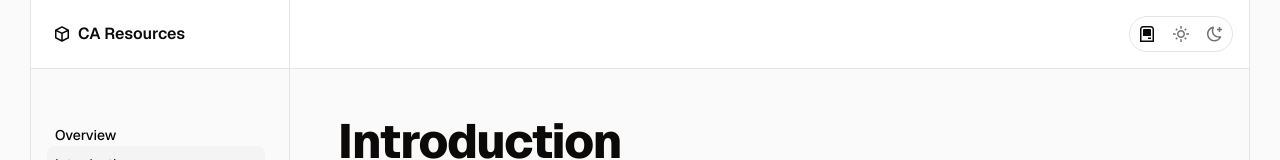
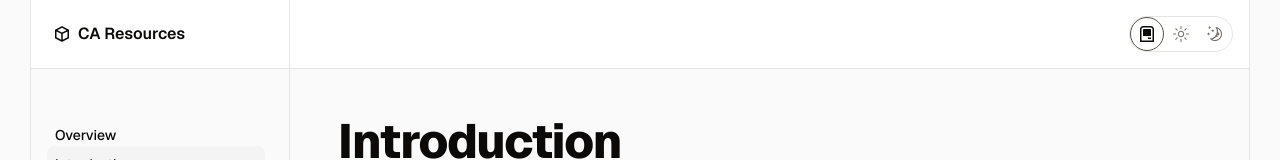
Before and after one commit to bryan308/ca-resources, a Next.js app: page / in a window 1280 px wide. Shown: the top 160 px of the page. Built offline with nearby package versions, Linux system fonts and the light colour scheme.

Commit message:
minor changes in mode toggle component

```diff
--- /dev/null
+++ b/src/components/shared/mode-toggle.tsx
@@ -0,0 +1,65 @@
+"use client"
+
+import * as React from "react"
+import { useTheme } from "next-themes"
+
+import { MoonIcon, SunIcon } from "@radix-ui/react-icons"
+
+export default function ModeToggle() {
+	const { setTheme, theme } = useTheme()
+
+	return (
+		<>
+			<div className="flex rounded-full border border-border w-fit">
+				{/* System */}
+				<div
+					onClick={() => setTheme("system")}
+					className={`border flex items-center justify-center p-2 rounded-full cursor-pointer hover:text-neutral-700 dark:hover:text-neutral-300 ${
+						theme === "system"
+							? "text-foreground border-stone-600"
+							: "text-muted-foreground border-transparent"
+					}`}
+				>
+					<svg
+						className="size-4"
+						height="16"
+						width="16"
+						strokeLinejoin="round"
+						viewBox="0 0 16 16"
+					>
+						<path
+							fillRule="evenodd"
+							clipRule="evenodd"
+							d="M1 3.25C1 1.45507 2.45507 0 4.25 0H11.75C13.5449 0 15 1.45507 15 3.25V15.25V16H14.25H1.75H1V15.25V3.25ZM4.25 1.5C3.2835 1.5 2.5 2.2835 2.5 3.25V14.5H13.5V3.25C13.5 2.2835 12.7165 1.5 11.75 1.5H4.25ZM4 4C4 3.44772 4.44772 3 5 3H11C11.5523 3 12 3.44772 12 4V10H4V4ZM9 13H12V11.5H9V13Z"
+							fill="currentColor"
+						></path>
+					</svg>
+				</div>
+				{/* Light */}
+				<div
+					className={`border flex items-center justify-center p-2 rounded-full cursor-pointer hover:text-neutral-700 dark:hover:text-neutral-300 ${
+						theme === "light"
+							? "text-foreground border-stone-600"
+							: "text-muted-foreground border-transparent"
+					}`}
+					onClick={() => setTheme("light")}
+				>
+					<span className="sr-only">light</span>
+					<SunIcon className="size-4" />
+				</div>
+				{/* Dark */}
+				<div
+					onClick={() => setTheme("dark")}
+					className={`border flex items-center justify-center p-2 rounded-full cursor-pointer hover:text-neutral-700 dark:hover:text-neutral-300 ${
+						theme === "dark"
+							? "text-foreground border-stone-600"
+							: "text-muted-foreground border-transparent"
+					}`}
+				>
+					<span className="sr-only">dark</span>
+					<MoonIcon className="size-4" />
+				</div>
+			</div>
+		</>
+	)
+}
--- a/src/components/shared/theme-switcher.tsx
+++ /dev/null
@@ -1,85 +0,0 @@
-'use client';
-
-import * as React from 'react';
-import { useTheme } from 'next-themes';
-
-export function ModeToggle() {
-	const { setTheme, theme } = useTheme();
-
-	return (
-		<>
-			<div className='flex rounded-full border border-border w-fit'>
-				{/* System */}
-				<div
-					onClick={() => setTheme('system')}
-					className={`border border-transparent flex items-center justify-center p-2 rounded-full cursor-pointer hover:text-neutral-700 dark:hover:text-neutral-300 ${
-						theme === 'system'
-							? 'text-foreground border-border'
-							: 'text-neutral-500 dark:text-neutral-500'
-					}`}
-				>
-					<svg
-						className='size-4'
-						height='16'
-						width='16'
-						strokeLinejoin='round'
-						viewBox='0 0 16 16'
-					>
-						<path
-							fillRule='evenodd'
-							clipRule='evenodd'
-							d='M1 3.25C1 1.45507 2.45507 0 4.25 0H11.75C13.5449 0 15 1.45507 15 3.25V15.25V16H14.25H1.75H1V15.25V3.25ZM4.25 1.5C3.2835 1.5 2.5 2.2835 2.5 3.25V14.5H13.5V3.25C13.5 2.2835 12.7165 1.5 11.75 1.5H4.25ZM4 4C4 3.44772 4.44772 3 5 3H11C11.5523 3 12 3.44772 12 4V10H4V4ZM9 13H12V11.5H9V13Z'
-							fill='currentColor'
-						></path>
-					</svg>
-				</div>
-				{/* Light */}
-				<div
-					className={`border border-transparent flex items-center justify-center p-2 rounded-full cursor-pointer hover:text-neutral-700 dark:hover:text-neutral-300 ${
-						theme === 'light' ? 'text-foreground border-border' : 'text-neutral-500 dark:text-neutral-500'
-					}`}
-					onClick={() => setTheme('light')}
-				>
-					<span className='sr-only'>light</span>
-					<svg
-						className='size-4'
-						height='16'
-						strokeLinejoin='round'
-						viewBox='0 0 16 16'
-						width='16'
-					>
-						<path
-							fillRule='evenodd'
-							clipRule='evenodd'
-							d='M8.75 0.75V0H7.25V0.75V2V2.75H8.75V2V0.75ZM11.182 3.75732L11.7123 3.22699L12.0659 2.87344L12.5962 2.34311L13.6569 3.40377L13.1265 3.9341L12.773 4.28765L12.2426 4.81798L11.182 3.75732ZM8 10.5C9.38071 10.5 10.5 9.38071 10.5 8C10.5 6.61929 9.38071 5.5 8 5.5C6.61929 5.5 5.5 6.61929 5.5 8C5.5 9.38071 6.61929 10.5 8 10.5ZM8 12C10.2091 12 12 10.2091 12 8C12 5.79086 10.2091 4 8 4C5.79086 4 4 5.79086 4 8C4 10.2091 5.79086 12 8 12ZM13.25 7.25H14H15.25H16V8.75H15.25H14H13.25V7.25ZM0.75 7.25H0V8.75H0.75H2H2.75V7.25H2H0.75ZM2.87348 12.0659L2.34315 12.5962L3.40381 13.6569L3.93414 13.1265L4.28769 12.773L4.81802 12.2426L3.75736 11.182L3.22703 11.7123L2.87348 12.0659ZM3.75735 4.81798L3.22702 4.28765L2.87347 3.9341L2.34314 3.40377L3.4038 2.34311L3.93413 2.87344L4.28768 3.22699L4.81802 3.75732L3.75735 4.81798ZM12.0659 13.1265L12.5962 13.6569L13.6569 12.5962L13.1265 12.0659L12.773 11.7123L12.2426 11.182L11.182 12.2426L11.7123 12.773L12.0659 13.1265ZM8.75 13.25V14V15.25V16H7.25V15.25V14V13.25H8.75Z'
-							fill='currentColor'
-						></path>
-					</svg>
-				</div>
-				{/* Dark */}
-				<div
-					onClick={() => setTheme('dark')}
-					className={`border border-transparent flex items-center justify-center p-2 rounded-full cursor-pointer hover:text-neutral-700 dark:hover:text-neutral-300 ${
-						theme === 'dark' ? 'text-foreground border-border' : 'text-neutral-500 dark:text-neutral-500'
-					}`}
-				>
-					<span className='sr-only'>dark</span>
-					<svg
-						className='size-4'
-						width='16'
-						height='16'
-						strokeLinejoin='round'
-						viewBox='0 0 16 16'
-					>
-						<path
-							fillRule='evenodd'
-							clipRule='evenodd'
-							d='M1.5 8.00005C1.5 5.53089 2.99198 3.40932 5.12349 2.48889C4.88136 3.19858 4.75 3.95936 4.75 4.7501C4.75 8.61609 7.88401 11.7501 11.75 11.7501C11.8995 11.7501 12.048 11.7454 12.1953 11.7361C11.0955 13.1164 9.40047 14.0001 7.5 14.0001C4.18629 14.0001 1.5 11.3138 1.5 8.00005ZM6.41706 0.577759C2.78784 1.1031 0 4.22536 0 8.00005C0 12.1422 3.35786 15.5001 7.5 15.5001C10.5798 15.5001 13.2244 13.6438 14.3792 10.9921L13.4588 9.9797C12.9218 10.155 12.3478 10.2501 11.75 10.2501C8.71243 10.2501 6.25 7.78767 6.25 4.7501C6.25 3.63431 6.58146 2.59823 7.15111 1.73217L6.41706 0.577759ZM13.25 1V1.75V2.75L14.25 2.75H15V4.25H14.25H13.25V5.25V6H11.75V5.25V4.25H10.75L10 4.25V2.75H10.75L11.75 2.75V1.75V1H13.25Z'
-							fill='currentColor'
-						></path>
-					</svg>
-				</div>
-			</div>
-		</>
-	);
-}
```
Also changed, not shown: src/components/shared/header.tsx (+5 -2 lines).
